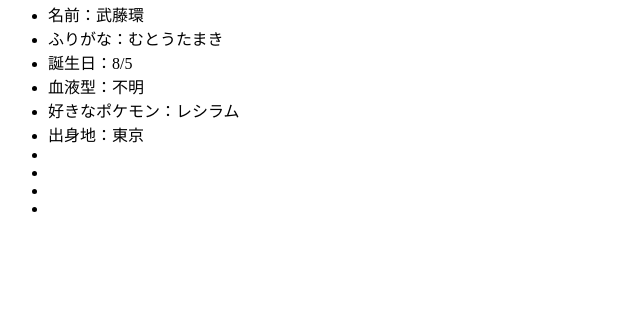
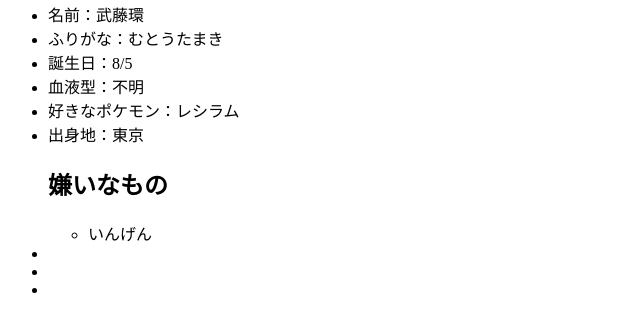
Before and after one commit to mutotamaki/data_science_programming, a plain HTML site: page index.html in a window 1280 px wide. Shown: the part 87-418 px from the top of the page, without its empty margins (0-640 px from the left). Drawn offline with Linux system fonts and the light colour scheme.

Commit message:
嫌いな食べものを追記

```diff
--- a/index.html
+++ b/index.html
@@ -11,7 +11,7 @@
 <body>
     <h1>自己紹介</h1>
 
-    <!-- 箇条書き -->
+    <!-- 箇条書き用のタグ -->
     <ul>
         <li>名前：武藤環</li>
         <li>ふりがな：むとうたまき</li>
@@ -19,7 +19,10 @@
         <li>血液型：不明</li>
         <li>好きなポケモン：レシラム</li>
         <li>出身地：東京</li>
-        <li></li>
+        <h2>嫌いなもの</h2>
+        <ul>
+            <li>いんげん</li>
+        </ul>
         <li></li>
         <li></li>
         <li></li>
```
